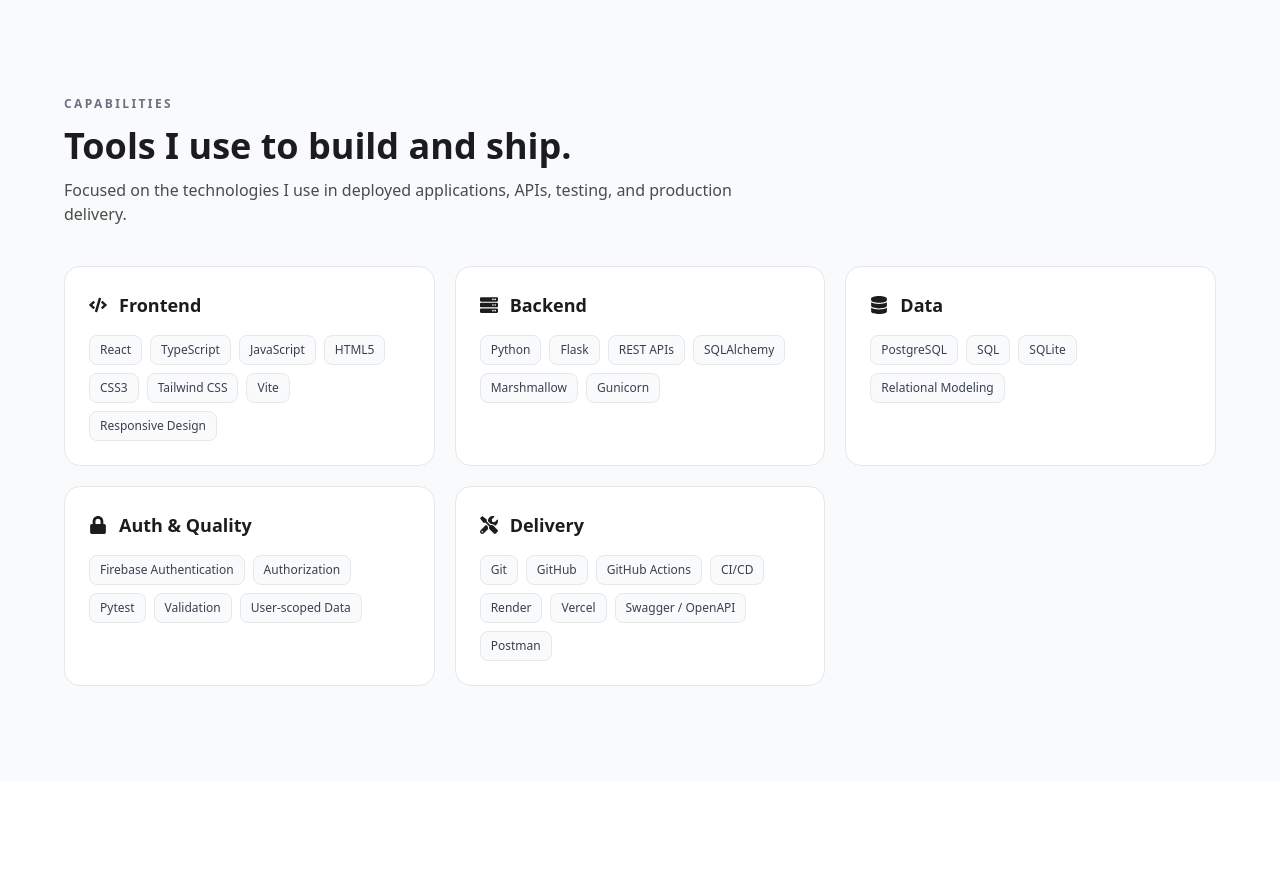
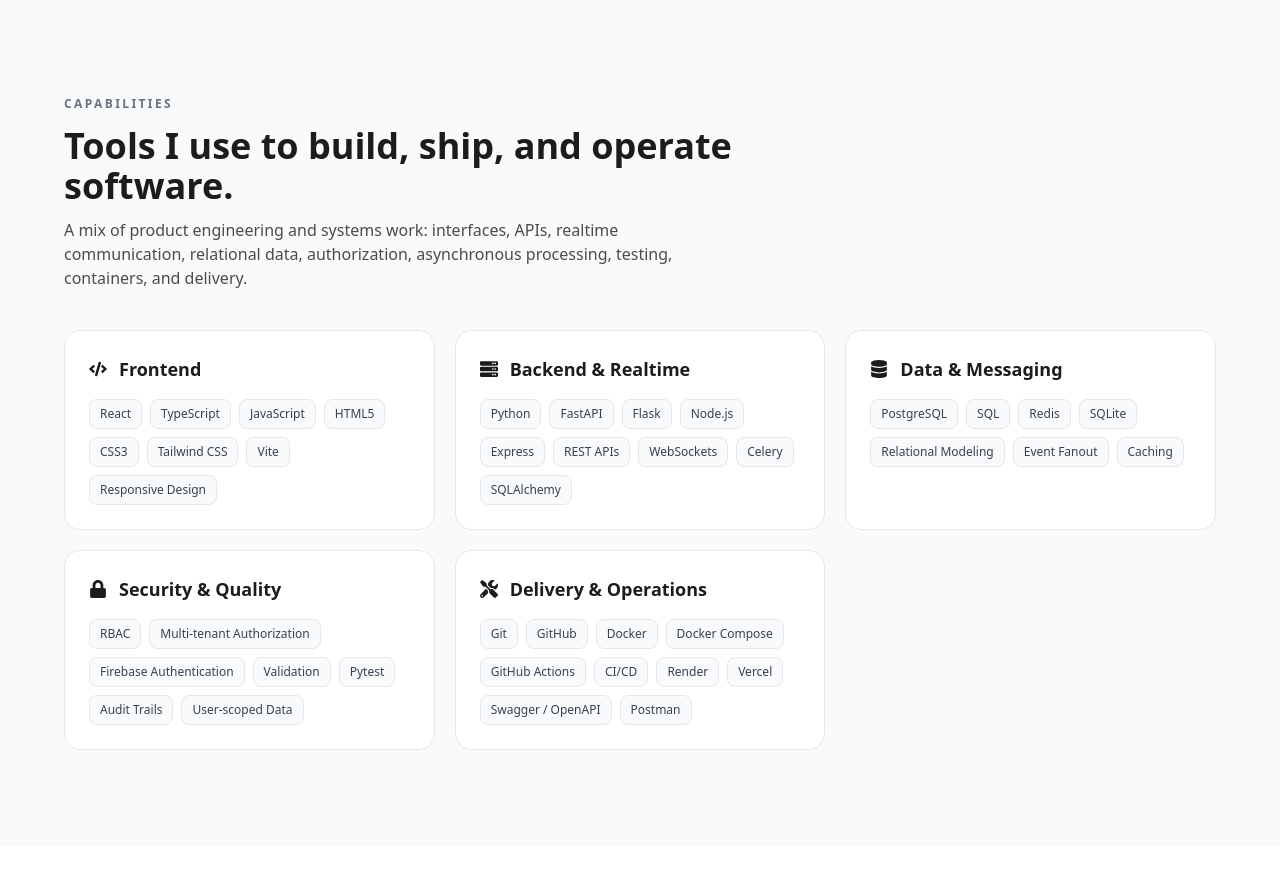
Before and after one commit to MotherTheresa64/portfolio-website, a React (Vite) app: page / in a window 1280 px wide. Shown: the part 4720-5598 px from the top of the page. Built offline with nearby package versions, Linux system fonts and the light colour scheme.

Commit message:
Expand skills for Aegis systems stack

```diff
--- a/src/components/Skills.tsx
+++ b/src/components/Skills.tsx
@@ -2,10 +2,10 @@
 
 const skillGroups = [
   { title: "Frontend", icon: <FaCode />, tags: ["React", "TypeScript", "JavaScript", "HTML5", "CSS3", "Tailwind CSS", "Vite", "Responsive Design"] },
-  { title: "Backend", icon: <FaServer />, tags: ["Python", "Flask", "REST APIs", "SQLAlchemy", "Marshmallow", "Gunicorn"] },
-  { title: "Data", icon: <FaDatabase />, tags: ["PostgreSQL", "SQL", "SQLite", "Relational Modeling"] },
-  { title: "Auth & Quality", icon: <FaLock />, tags: ["Firebase Authentication", "Authorization", "Pytest", "Validation", "User-scoped Data"] },
-  { title: "Delivery", icon: <FaTools />, tags: ["Git", "GitHub", "GitHub Actions", "CI/CD", "Render", "Vercel", "Swagger / OpenAPI", "Postman"] },
+  { title: "Backend & Realtime", icon: <FaServer />, tags: ["Python", "FastAPI", "Flask", "Node.js", "Express", "REST APIs", "WebSockets", "Celery", "SQLAlchemy"] },
+  { title: "Data & Messaging", icon: <FaDatabase />, tags: ["PostgreSQL", "SQL", "Redis", "SQLite", "Relational Modeling", "Event Fanout", "Caching"] },
+  { title: "Security & Quality", icon: <FaLock />, tags: ["RBAC", "Multi-tenant Authorization", "Firebase Authentication", "Validation", "Pytest", "Audit Trails", "User-scoped Data"] },
+  { title: "Delivery & Operations", icon: <FaTools />, tags: ["Git", "GitHub", "Docker", "Docker Compose", "GitHub Actions", "CI/CD", "Render", "Vercel", "Swagger / OpenAPI", "Postman"] },
 ];
 
 const Skills = () => (
@@ -13,8 +13,8 @@
     <div className="max-w-6xl mx-auto">
       <div className="max-w-2xl mb-10">
         <span className="text-xs font-bold tracking-[0.2em] text-gray-500 dark:text-gray-400">CAPABILITIES</span>
-        <h2 className="text-4xl font-bold mt-3 mb-3 text-textMain dark:text-white">Tools I use to build and ship.</h2>
-        <p className="text-textSubtle dark:text-gray-300">Focused on the technologies I use in deployed applications, APIs, testing, and production delivery.</p>
+        <h2 className="text-4xl font-bold mt-3 mb-3 text-textMain dark:text-white">Tools I use to build, ship, and operate software.</h2>
+        <p className="text-textSubtle dark:text-gray-300">A mix of product engineering and systems work: interfaces, APIs, realtime communication, relational data, authorization, asynchronous processing, testing, containers, and delivery.</p>
       </div>
 
       <div className="grid md:grid-cols-2 lg:grid-cols-3 gap-5">
```
